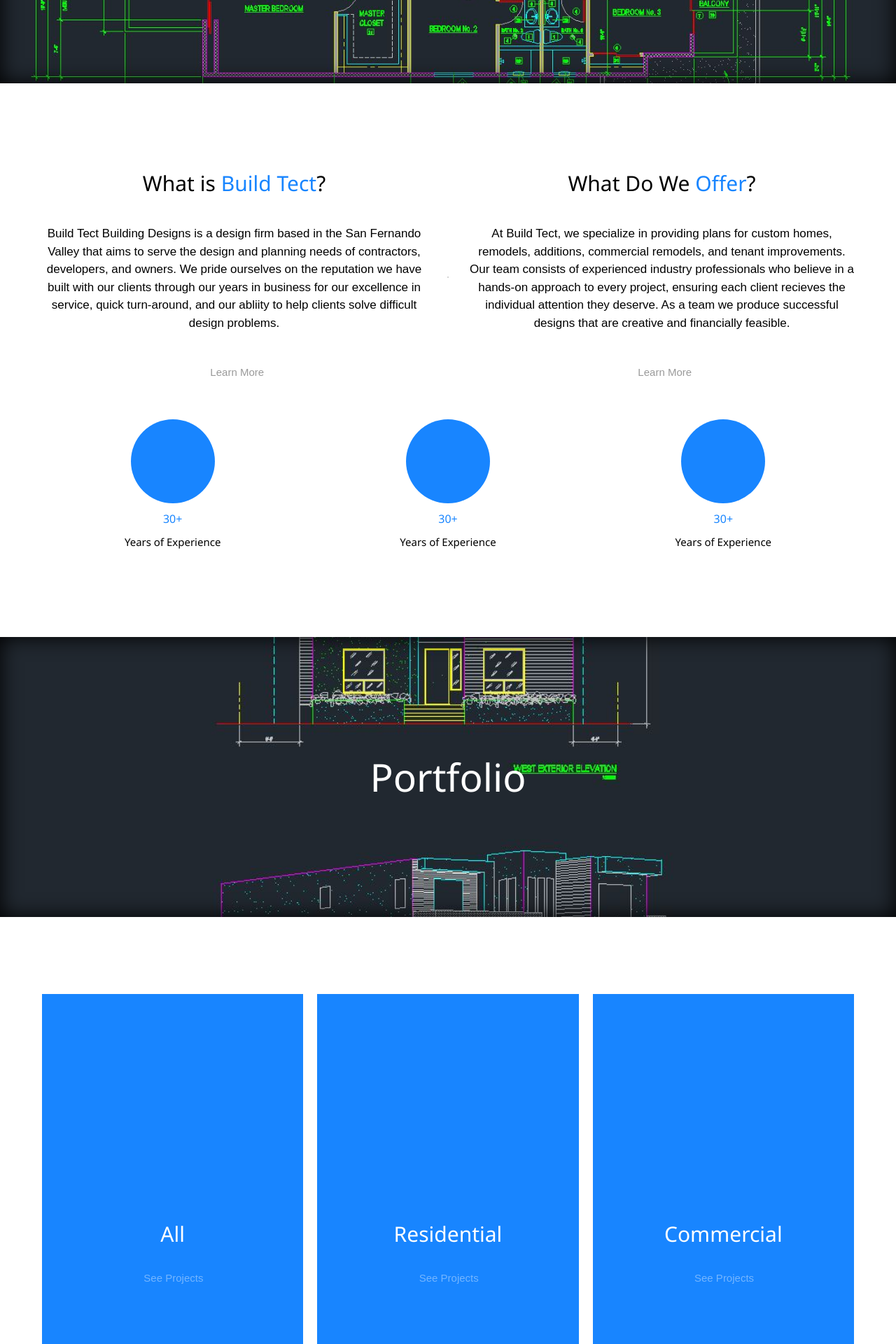
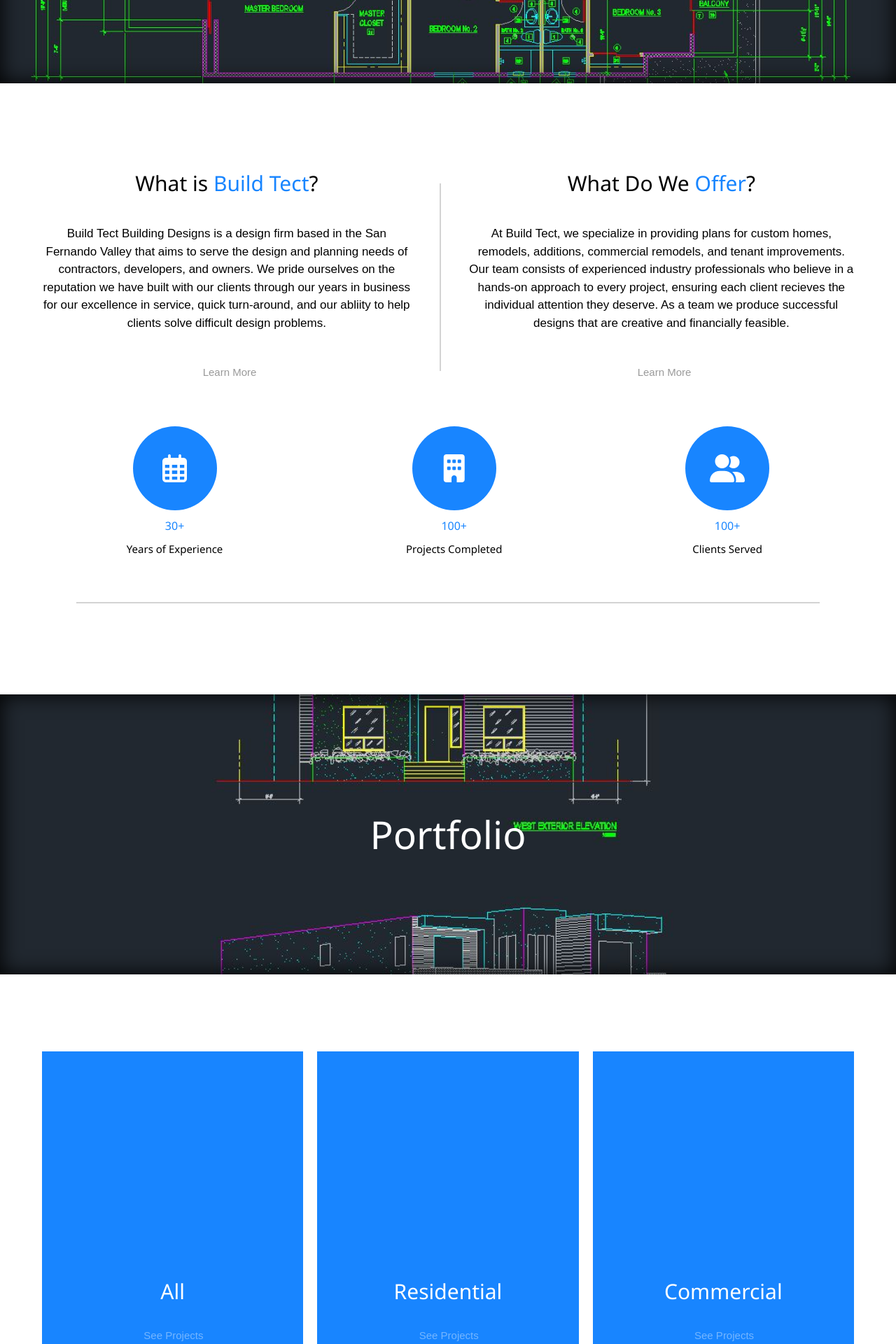
Before and after one commit to ThatWightGuy/BuildTectWebNew, a PHP site: page / in a window 1280 px wide. Shown: the part 1081-3001 px from the top of the page at 70% size. Run offline with PHP 8.4, Linux system fonts and the light colour scheme; some libraries are stand-ins or nearby versions.

Commit message:
Various Changes
- Changed display of about from flex to grid
- Changed display of portfolio to grid on view width 800px
- Started the draggable portfolio section.

```diff
--- a/index.html
+++ b/index.html
@@ -8,10 +8,12 @@
 	<link rel="stylesheet" type="text/css" href="styles/index.css">
 	<link rel="shortcut icon" href="img/Logo.png">
 	<script src="https://ajax.googleapis.com/ajax/libs/jquery/3.4.1/jquery.min.js"></script>
+	  <script src="https://code.jquery.com/ui/1.12.1/jquery-ui.js"></script>
 	<script src="https://kit.fontawesome.com/dacea39428.js" crossorigin="anonymous"></script>
 	<script type="text/javascript" src="scripts/homepage.js"></script>
 	<script type="text/javascript" src="scripts/navscript.js"></script>
 	<script type="text/javascript" src="scripts/about-image.js"></script>
+	<script type="text/javascript" src="scripts/portfolio.js"></script>
 </head>
 <body ontouchmove >
 	<!-- Overlays -->
@@ -138,23 +140,32 @@
 						</div>
 					</div>
 				</div>
-				<div class="sect-short-cont" id="about-blurb-image-cont" data-aos="fade-up">
-					<div class="about-blurb-image">
-						<div class="about-blurb-placeholder"></div>
+				<!--<div class="sect-div"></div>-->
+				<div class="sect-short-cont" id="about-blurb-image-cont">
+					<div class="about-blurb-image" data-aos="fade-up">
+						<div class="about-blurb-placeholder">
+							<i class="far fa-calendar-alt"></i>
+						</div>
 						<h6 class="about-blurb-header tect-blue">30+</h6>
 						<h6 class="about-blurb-desc">Years of Experience</h6>
 					</div>
-					<div class="about-blurb-image">
-						<div class="about-blurb-placeholder"></div>
-						<h6 class="about-blurb-header tect-blue">30+</h6>
-						<h6 class="about-blurb-desc">Years of Experience</h6>
+					<div class="about-blurb-image" data-aos="fade-up">
+						<div class="about-blurb-placeholder">
+							<i class="fas fa-building"></i>
+						</div>
+						<h6 class="about-blurb-header tect-blue">100+</h6>
+						<h6 class="about-blurb-desc">Projects Completed</h6>
 					</div>
-					<div class="about-blurb-image">
-						<div class="about-blurb-placeholder"></div>
-						<h6 class="about-blurb-header tect-blue">30+</h6>
-						<h6 class="about-blurb-desc">Years of Experience</h6>
+					<div class="about-blurb-image" data-aos="fade-up">
+						<div class="about-blurb-placeholder">
+							<i class="fas fa-user-friends"></i>
+						</div>
+						<h6 class="about-blurb-header tect-blue">100+</h6>
+						<h6 class="about-blurb-desc">Clients Served</h6>
 					</div>
 				</div>
+
+				<div class="short-cont-divide" id="about-divide-one"></div>
 
 				<!--<div class="sect-short-cont" id="about-images">
 					<div class="sect-short-img-cont-main" data-aos="fade-up">
--- a/scripts/homepage.js
+++ b/scripts/homepage.js
@@ -19,9 +19,24 @@ $(document).ready(function(){
 		}
 	}
 
+	function setTrianDiv(){
+		var sect_divs = $(".sect-div");
+
+		if(sect_divs.length > 0){
+			for(var i = 0; i < sect_divs.length; i++){
+				$(sect_divs[i]).css("border-left-width", $(window).width()/2 + "px");
+				$(sect_divs[i]).css("border-right-width", $(window).width()/2 + "px");
+				$(sect_divs[i]).css("top", $(sect_divs[i]).prev().offset().top + $(sect_divs[i]).prev().height() + "px");
+				$(sect_divs[i]).css("border-top-color", $(sect_divs[i]).prev().css("background-color"));
+			}
+		}
+	}
+
+	setTrianDiv();
 	setFrame();
 
 	$(window).resize(function(){
+		setTrianDiv();
 		setFrame();
 	});
 });
--- /dev/null
+++ b/scripts/portfolio.js
@@ -0,0 +1,52 @@
+$(document).ready(function(){
+	function calculateOffset(){
+		console.log("window: " + $(window).width());
+		console.log("offset: " + $("#portfolio-cols").offset().left);
+		console.log("neg set: " + (($(window).width() - (-20)) - 774)); // left overlap
+		console.log("pos set: " + (($(window).width() - 20) - 774)); // right overlap
+		console.log("added: " + (($(window).width() - $("#portfolio-cols").offset().left) - 774));
+	}
+
+	function setDrag(){
+		if($(window).width() <= 783){
+			$("#portfolio-cols").css("cursor", "grab");
+			$("#portfolio-cols").draggable("enable");
+		}
+		else{
+			$("#portfolio-cols").draggable("disable");
+			$("#portfolio-cols").css("cursor", "default");
+			$("#portfolio-cols").css("right", "0");
+			$("#portfolio-cols").css("left", "0");
+		}
+	}
+
+	$("#portfolio-cols").draggable({
+		axis: "x",
+		drag: function(event, ui){
+			calculateOffset()
+		}
+	});
+
+	console.log();
+
+	$("#portfolio-cols").mousedown(function(){
+		if($(window).width() <= 783){
+			$("#portfolio-cols").css("cursor", "grabbing");
+		}
+	});
+
+	$("#portfolio-cols").mouseup(function(){
+		if($(window).width() <= 783){
+			$("#portfolio-cols").css("cursor", "grab");
+
+		}
+	});
+
+	setDrag();
+	calculateOffset();
+
+	$(window).resize(function(){
+		setDrag();
+		calculateOffset();
+	});
+});
--- a/styles/index.css
+++ b/styles/index.css
@@ -3,7 +3,6 @@ html, body{
 	padding: 0;
 	margin: 0;
 	font-family: sans-serif;
-	font-weight: 100;
 	scroll-behavior: smooth;
 	background-color: white;
 }
@@ -222,6 +231,10 @@ footer h6{
 	align-items: center;
 	text-align: center;
 	align-content: space-between;
+}
+
+.short-cont-divide{
+	border: 1px solid lightgrey;
 }
 
 .sect-short-img-cont-main{
@@ -442,37 +455,41 @@ footer h6{
 
 #main-sect-about{
 	height: 100%;
+
 }
 
 #about-offer{
 }
 
 #about-us-cont{
-	width: 50%;
 }
 
 #about-offer-cont{
-	width: 50%;
 }
 
 #about-short{
 	padding: 100px;
 	display: flex;
 	flex-direction: column;
+	align-items: center;
 }
 
 #about-descriptions{
-	display: flex;
-	flex-direction: row;
+	display: grid;
+	grid-auto-flow: column;
 	justify-content: space-around;
 	align-items: center;
 	margin: 10px 0px;
 }
 
 #about-desc-divide{
-	border: 1px solid lightgrey;
 	height: 80%;
-	margin: 20px;
+	margin: 30px;
+}
+
+#about-divide-one{
+	margin: 30px 0px;
+	width: 90%;
 }
 
 .about-us-desc{
@@ -484,7 +501,7 @@ footer h6{
 	flex-direction: row;
 	justify-content: space-around;
 	align-items: center;
-	margin: 10px 0px;
+	margin: 15px 0px;
 }
 
 .about-blurb-image{
@@ -492,21 +509,34 @@ footer h6{
 	flex-direction: column;
 	align-items: center;
 	text-align: center;
-	margin: 10px 0px;
+	margin: 15px 0px;
 }
 
 .about-blurb-placeholder{
+	display: flex;
+	align-items: center;
+	justify-content: center;
+	font-size: 40px;
+	color: white;
 	background-color: #1885ff;
 	height: 120px;
 	width: 120px;
 	margin: 5px;
 	border-radius: 100%;
+	transition-property: transform, box-shadow;
+	transition: .2s;
+}
+
+.about-blurb-placeholder:hover{
+	transform: scale(1.05);
+	box-shadow: 0 0 7px grey;
 }
 
 .about-blurb-header{
 	margin: 5px;
 	padding: 0;
 }
+
 .about-blurb-desc{
 	font-size: 15px;
 	margin: 5px;
@@ -554,12 +584,15 @@ footer h6{
 	display: flex;
 	justify-content: center;
 	align-items: center;
+	overflow-x: hidden;
 }
 
 #portfolio-cols{
 	display: flex;
 	flex-direction: row;
 	justify-content: space-around;
+	-moz-user-select: none;
+	-webkit-user-select: none;
 }
 
 .portfolio-col-cont{
```
Also changed, not shown: other parts of styles/index.css (+30 -7 lines).
